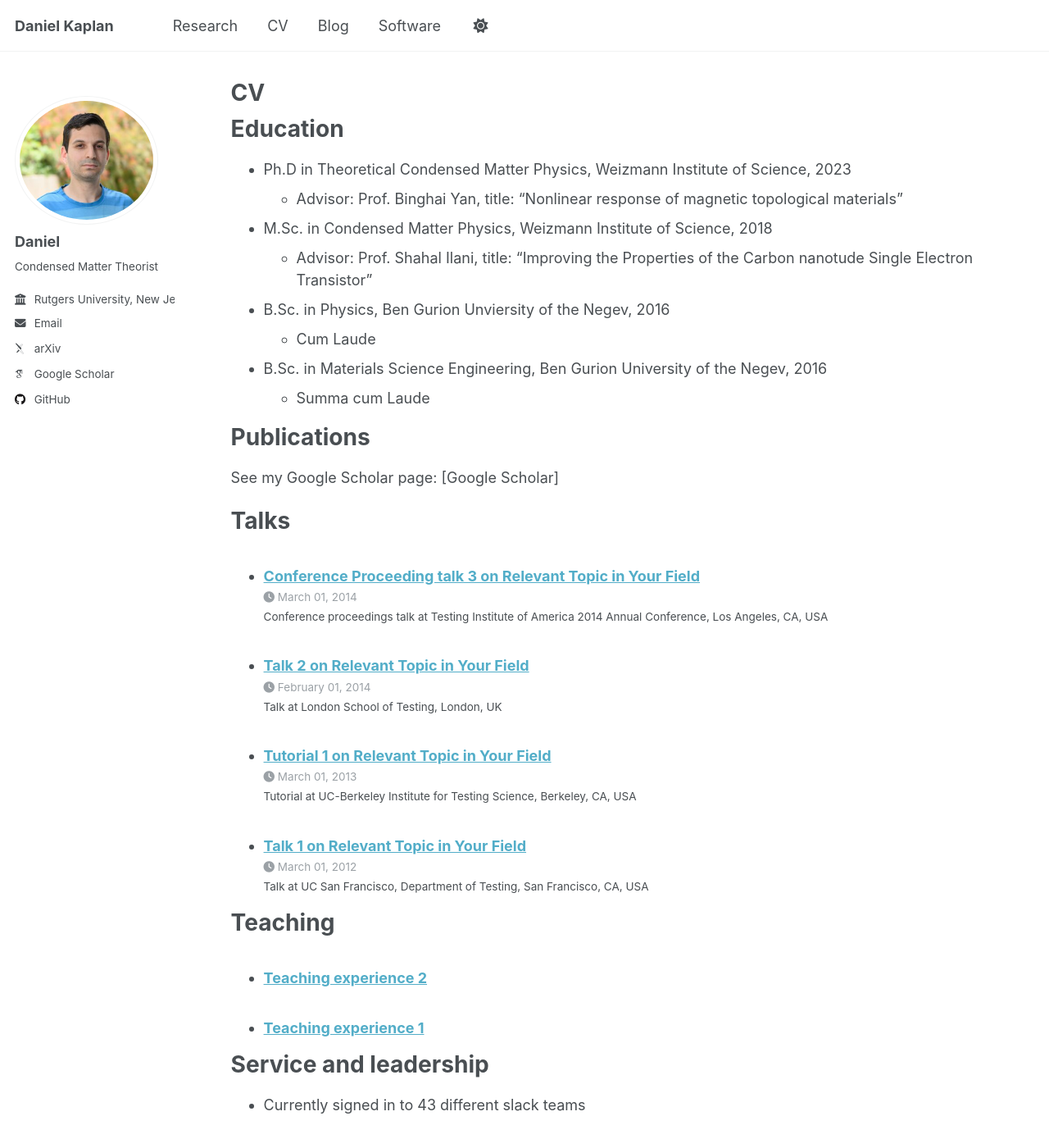
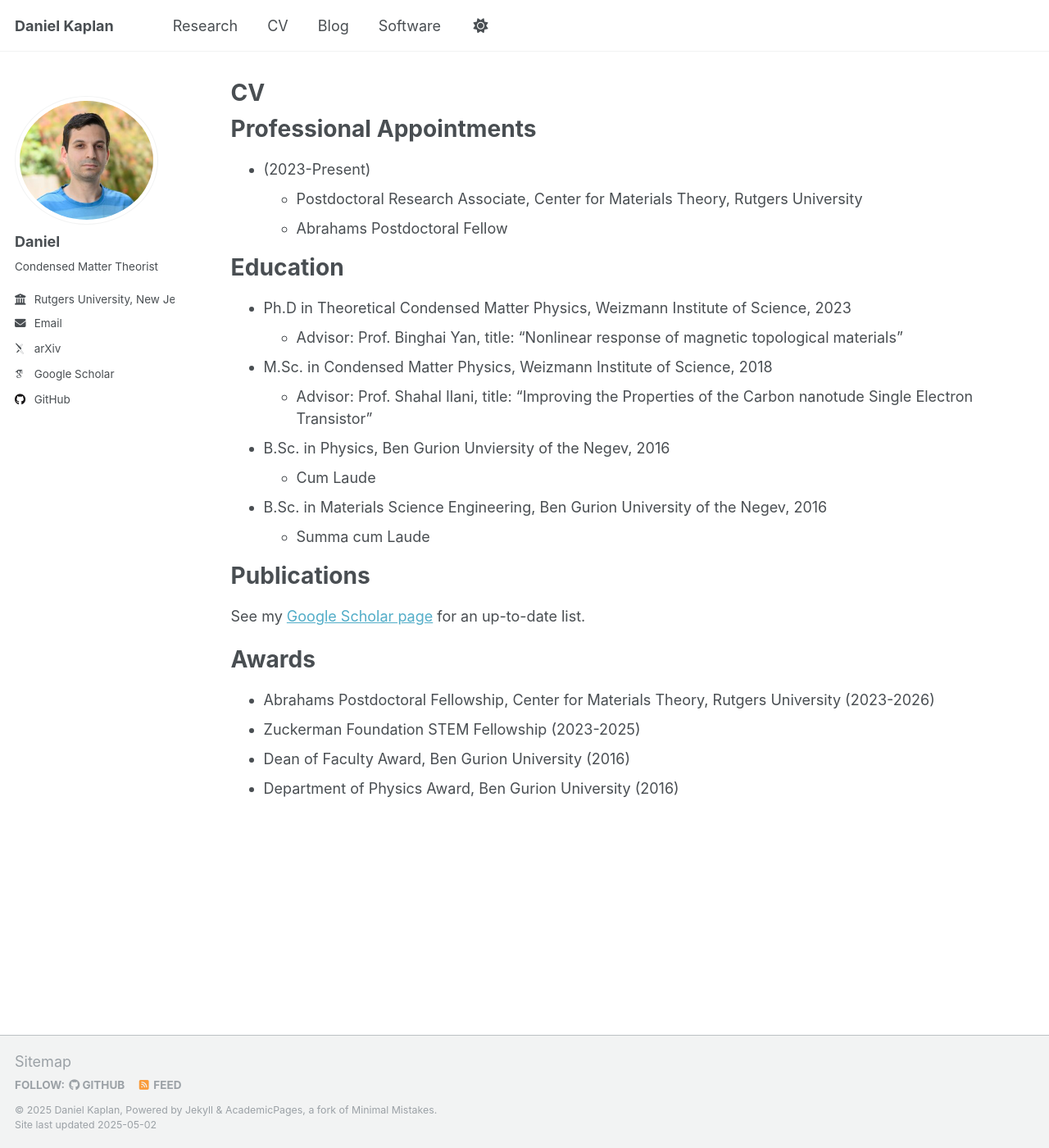
Before and after one commit to danielkaplan137/danielkaplan137.github.io, a Jekyll site: the page built from _pages/cv.md, in a window 1280 px wide and 1400 px high. Shown: the whole window at 82% size. Built offline with Jekyll 4.4.1, drawn with Linux system fonts in a browser that asks for light colours; some web fonts are replaced.

Commit message:
Update cv.md

```diff
--- a/_pages/cv.md
+++ b/_pages/cv.md
@@ -8,6 +8,12 @@ redirect_from:
 ---
 
 {% include base_path %}
+
+Professional Appointments
+======
+* (2023-Present)
+  * Postdoctoral Research Associate, Center for Materials Theory, Rutgers University
+  * Abrahams Postdoctoral Fellow
 
 Education
 ======
@@ -23,20 +29,12 @@ Education
 
 Publications
 ======
-  See my Google Scholar page: [Google Scholar]
+  See my [Google Scholar page](https://scholar.google.com/citations?user=n2RYBTwAAAAJ&hl=en) for an up-to-date list.
 
-Talks
+
+Awards
 ======
-  <ul>{% for post in site.talks reversed %}
-    {% include archive-single-talk-cv.html  %}
-  {% endfor %}</ul>
-
-Teaching
-======
-  <ul>{% for post in site.teaching reversed %}
-    {% include archive-single-cv.html %}
-  {% endfor %}</ul>
-
-Service and leadership
-======
-* Currently signed in to 43 different slack teams
+* Abrahams Postdoctoral Fellowship, Center for Materials Theory, Rutgers University (2023-2026)
+* Zuckerman Foundation STEM Fellowship (2023-2025)
+* Dean of Faculty Award, Ben Gurion University (2016)
+* Department of Physics Award, Ben Gurion University (2016)
```
